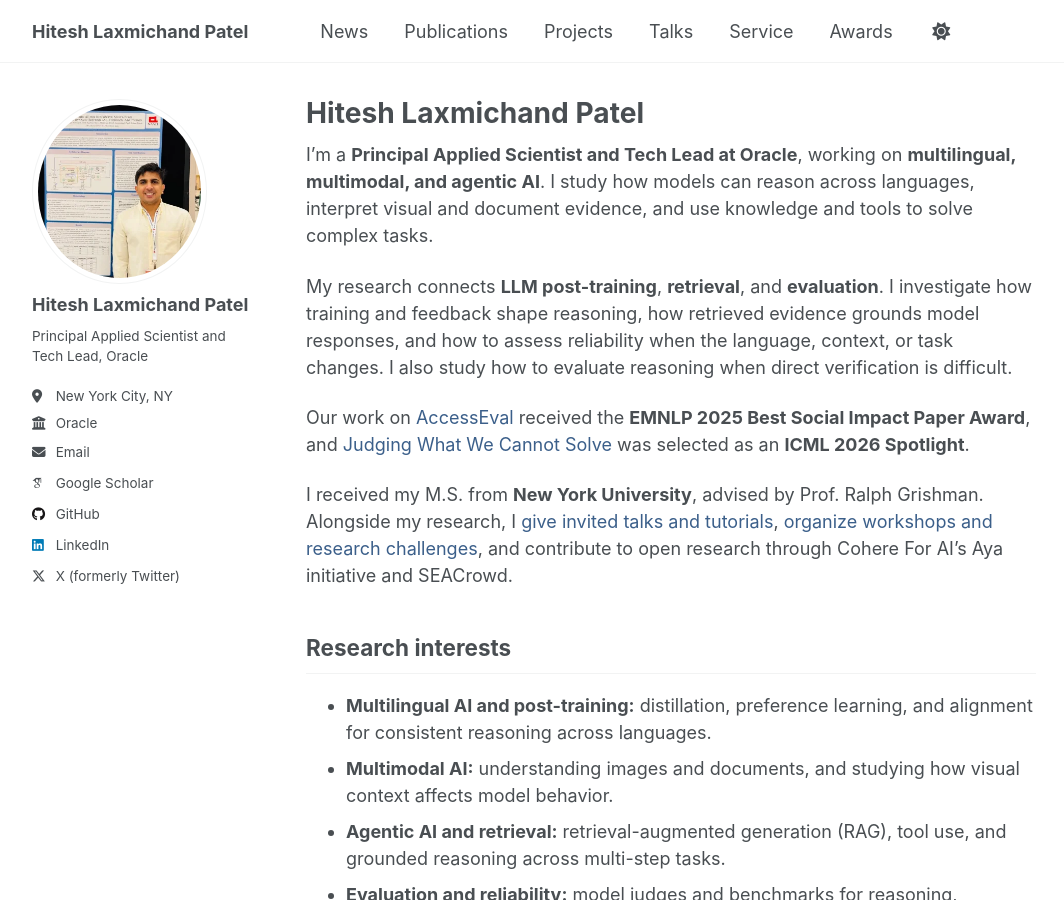
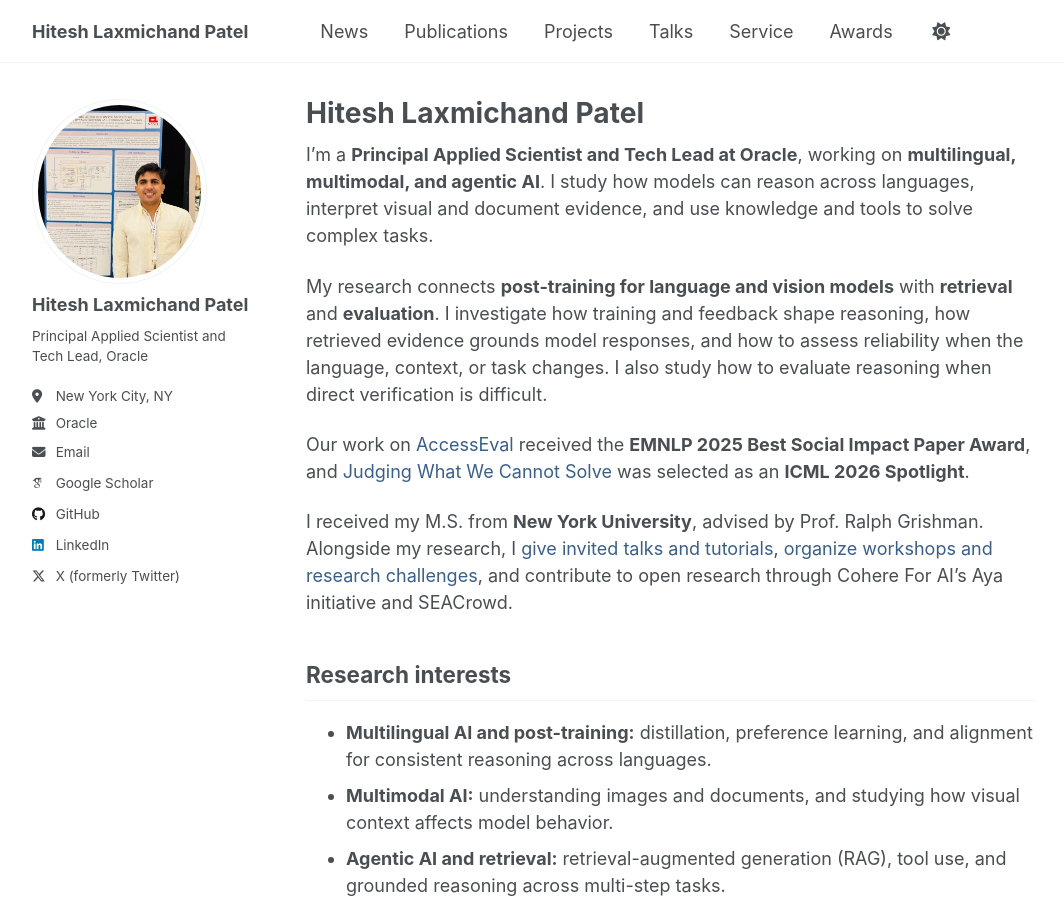
Before and after one commit to HITESHLPATEL/hiteshlpatel.github.io, a Jekyll site: the page built from _pages/about.md, in a window 1280 px wide and 900 px high. Shown: the whole window, without its empty margins (106-1170 px from the left). Built offline with Jekyll 4.4.1, drawn with Linux system fonts in a browser that asks for light colours; some web fonts are replaced.

Commit message:
Clarify post-training for language and vision models

```diff
--- a/_config.yml
+++ b/_config.yml
@@ -10,7 +10,7 @@ locale                   : "en-US"
 title                    : "Hitesh Laxmichand Patel"
 title_separator          : "|"
 name                     : &name "Hitesh Laxmichand Patel"
-description              : "Hitesh Laxmichand Patel, Principal Applied Scientist at Oracle, researches multilingual, multimodal, and agentic AI, LLM post-training, retrieval, and evaluation."
+description              : "Hitesh Laxmichand Patel, Principal Applied Scientist at Oracle, researches multilingual, multimodal, and agentic AI, model post-training, retrieval, and evaluation."
 url                      : https://hiteshlpatel.github.io # the base hostname & protocol for your site e.g. "https://mmistakes.github.io"
 baseurl                  : "" # the subpath of your site, e.g. "/blog"
 repository               : "HITESHLPATEL/hiteshlpatel.github.io"
@@ -92,7 +92,7 @@ author:
   bio              : "Principal Applied Scientist and Tech Lead, Oracle"
   job_title        : "Principal Applied Scientist"
   research_topics:
-    - "LLM post-training and alignment"
+    - "Language and vision model post-training and alignment"
     - "Agentic AI"
     - "Retrieval-augmented generation"
     - "Reasoning and model evaluation"
--- a/_pages/about.md
+++ b/_pages/about.md
@@ -2,7 +2,7 @@
 permalink: /
 title: "Hitesh Laxmichand Patel"
 seo_title: "Hitesh Laxmichand Patel | Principal Applied Scientist at Oracle"
-description: "Hitesh Laxmichand Patel, Principal Applied Scientist at Oracle, researches multilingual, multimodal, and agentic AI, LLM post-training, retrieval, and evaluation."
+description: "Hitesh Laxmichand Patel, Principal Applied Scientist at Oracle, researches multilingual, multimodal, and agentic AI, model post-training, retrieval, and evaluation."
 schema_type: ProfilePage
 last_modified_at: 2026-10-06
 author_profile: true
@@ -14,7 +14,7 @@ redirect_from:
 
 I'm a **Principal Applied Scientist and Tech Lead at Oracle**, working on **multilingual, multimodal, and agentic AI**. I study how models can reason across languages, interpret visual and document evidence, and use knowledge and tools to solve complex tasks.
 
-My research connects **LLM post-training**, **retrieval**, and **evaluation**. I investigate how training and feedback shape reasoning, how retrieved evidence grounds model responses, and how to assess reliability when the language, context, or task changes. I also study how to evaluate reasoning when direct verification is difficult.
+My research connects **post-training for language and vision models** with **retrieval** and **evaluation**. I investigate how training and feedback shape reasoning, how retrieved evidence grounds model responses, and how to assess reliability when the language, context, or task changes. I also study how to evaluate reasoning when direct verification is difficult.
 
 Our work on [AccessEval](/research/accesseval/) received the **EMNLP 2025 Best Social Impact Paper Award**, and [Judging What We Cannot Solve](/research/judging-what-we-cannot-solve/) was selected as an **ICML 2026 Spotlight**.
 
--- a/llms.txt
+++ b/llms.txt
@@ -5,7 +5,7 @@ sitemap: false
 ---
 # {{ site.author.name }}
 
-> {{ site.author.bio }}. Research in LLM post-training and alignment, agentic AI, retrieval-augmented generation, reasoning evaluation, and multilingual and multimodal models.
+> {{ site.author.bio }}. Research in post-training and alignment for language and vision models, agentic AI, retrieval-augmented generation, reasoning evaluation, and multilingual and multimodal models.
 
 ## Website
 
```
